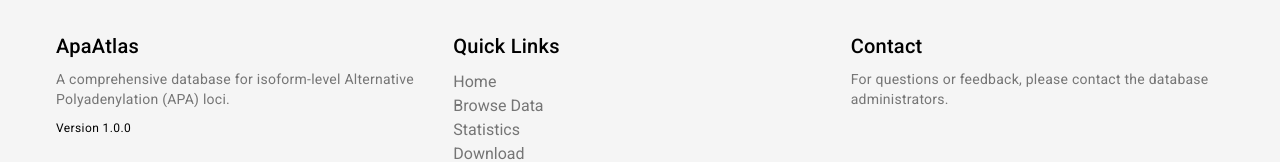
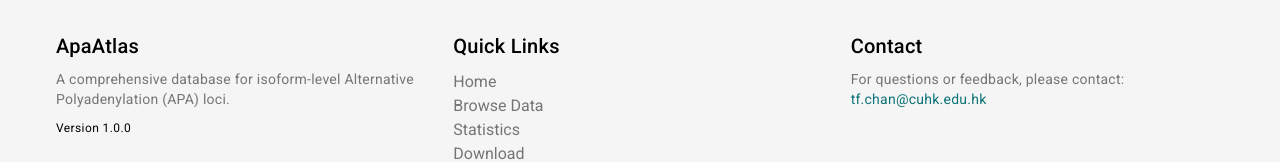
Before and after one commit to zjzace/IsoAPA, a Vue app in the folder frontend/: page / in a window 1280 px wide. Shown: the part 1971-2133 px from the top of the page. Built offline with nearby package versions, Linux system fonts and the light colour scheme; no server answers.

Commit message:
Add contact email to footer

```diff
--- a/frontend/src/App.vue
+++ b/frontend/src/App.vue
@@ -55,7 +55,12 @@
           <v-col cols="12" md="4">
             <h4 class="text-h6 mb-2">Contact</h4>
             <p class="text-body-2 text-grey-darken-1">
-              For questions or feedback, please contact the database administrators.
+              For questions or feedback, please contact:
+            </p>
+            <p class="text-body-2">
+              <a href="mailto:tf.chan@cuhk.edu.hk" class="text-primary text-decoration-none">
+                tf.chan@cuhk.edu.hk
+              </a>
             </p>
           </v-col>
         </v-row>
```
